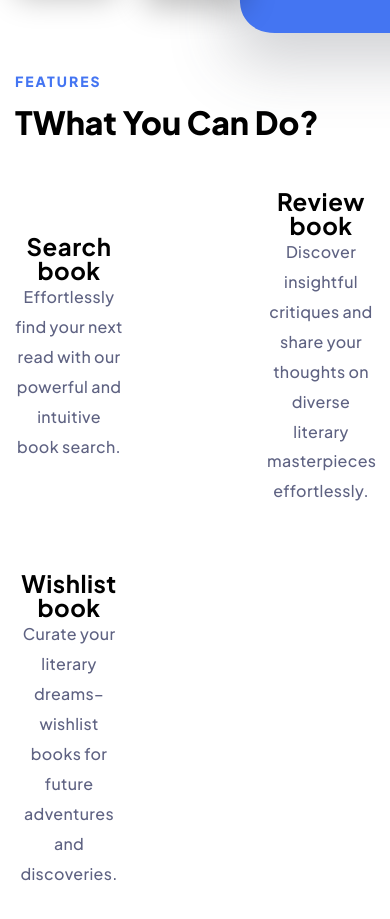
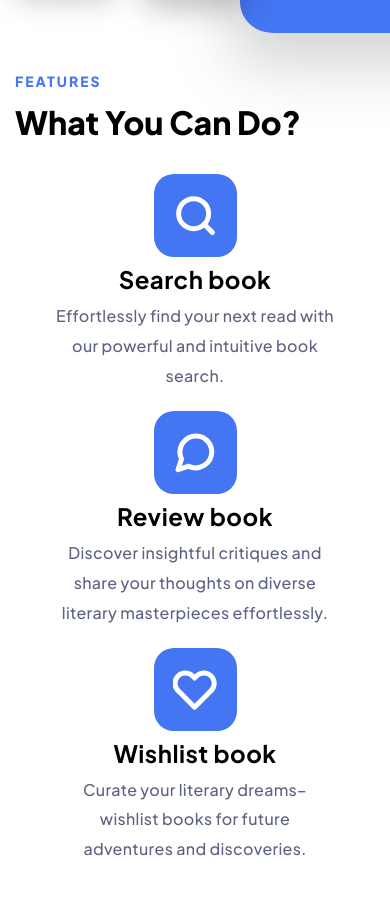
Before and after one commit to Nomex2008/Site-Lidia, a plain HTML site: page index.html in a window 390 px wide. Shown: the part 876-1795 px from the top of the page. Drawn offline with Linux system fonts and the light colour scheme.

Commit message:
Commit 5 (features2)
Add more css for section features.

```diff
--- a/css/mainCSS.css
+++ b/css/mainCSS.css
@@ -394,11 +394,23 @@ body {
 	align-items: center;
 	gap: 20px;
 	flex-wrap: wrap;
+	margin-top: 90px;
 }
 .features__item {
-	width: 30%;
+	display: grid;
+	flex: 0 1 280px;
+	gap: 10px;
+	justify-items: center;
+	text-align: center;
 }
 .features__icon {
+	display: flex;
+	justify-content: center;
+	align-items: center;
+	border-radius: 20px;
+	background-color: #4475f2;
+	padding: 19px;
+	display: inline-block;
 }
 .features__title {
 	font-weight: 700;
@@ -414,6 +426,19 @@ body {
 	letter-spacing: 0.02em;
 	text-align: center;
 }
+@media (max-width:910px) {
+	.features__items {
+		justify-content: center;
+	}
+	.features__items {
+	margin-top: 60px;
+	}
+}
+@media (max-width:479.98px) {
+	.features__items {
+	margin-top: 30px;
+	}
+}
 /*footer*/
 .footer {
     position: relative;
--- a/index.html
+++ b/index.html
@@ -72,7 +72,7 @@
 
                     <div class="features__header-block header-block">
                         <div class="header-block__label">FEATURES</div>
-                        <div class="header-block__title">TWhat You Can Do?</div>
+                        <div class="header-block__title">What You Can Do?</div>
                     </div>
 
                     <div class="features__items">
```
